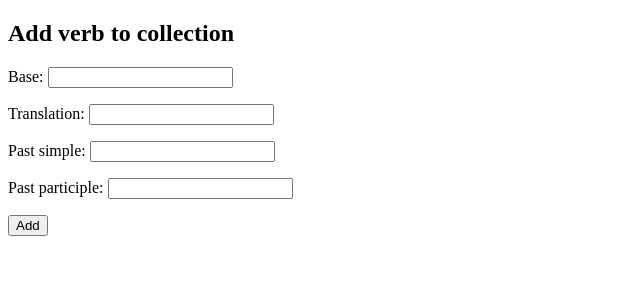
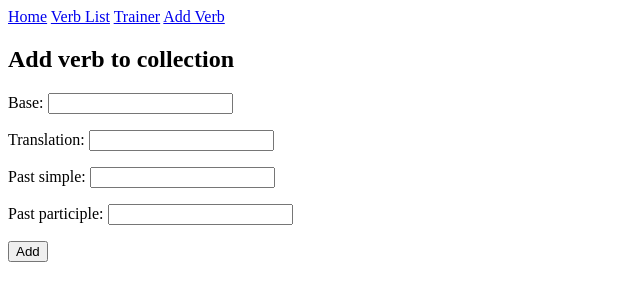
Before and after one commit to AlenKir/irrVerbsDj, a Django app: page /verbapp/verb/add/ in a window 1280 px wide. Shown: the top 301 px of the page, without its empty margins (0-640 px from the left). Run offline with Django 5.2, Linux system fonts and the light colour scheme.

Commit message:
fixes #1

```diff
--- a/verbtrainer/templates/base.html
+++ b/verbtrainer/templates/base.html
@@ -6,7 +6,12 @@
     <title>{% block title %}Irregular Verbs Trainer{% endblock %}</title>
 </head>
 <body>
-    <header></header>
+    <header>
+        <a href="{% url 'index' %}">Home</a>
+        <a href="{% url 'verbapp:verb_list' %}">Verb List</a>
+        <a href="{% url 'verbapp:trainer' %}">Trainer</a>
+        <a href="{% url 'verbapp:verb_add' %}">Add Verb</a>
+    </header>
 
     <main>
         {% block content %}
--- /dev/null
+++ b/verbtrainer/templates/verbtrainer/index.html
@@ -0,0 +1,6 @@
+{% extends "base.html" %}
+
+{% block content %}
+<h1>Welcome to the Irregular Verbs Trainer</h1>
+<p>This is a simple application designed to help learn and practice irregular verbs.</p>
+{% endblock %}
--- a/verbtrainer/verbapp/templates/verbapp/verb_list.html
+++ b/verbtrainer/verbapp/templates/verbapp/verb_list.html
@@ -5,7 +5,7 @@
   <ul>
     {% for verb in verbs %}
       <li>
-        <a href="{% url 'verb_edit' verb.id %}">
+        <a href="{% url 'verbapp:verb_edit' verb.id %}">
           {{ verb.base }} ({{ verb.translation }})
         </a> - {{ verb.past_simple }} - {{ verb.past_participle }}
       </li>
--- a/verbtrainer/verbapp/urls.py
+++ b/verbtrainer/verbapp/urls.py
@@ -1,5 +1,7 @@
 from django.urls import path
 from .views import IrregularVerbListView, TrainerView, VerbUpdateView, AddVerbView
+
+app_name = 'verbapp'
 
 urlpatterns = [
     path('verb_list/', IrregularVerbListView.as_view(), name='verb_list'),
--- a/verbtrainer/verbtrainer/urls.py
+++ b/verbtrainer/verbtrainer/urls.py
@@ -16,8 +16,10 @@ Including another URLconf
 """
 from django.contrib import admin
 from django.urls import path, include
+from . import views
 
 urlpatterns = [
+    path('', views.index, name='index'),
     path('admin/', admin.site.urls),
-    path('verbapp/', include('verbapp.urls')),
+    path('verbapp/', include('verbapp.urls', namespace='verbapp')),
 ]
--- /dev/null
+++ b/verbtrainer/verbtrainer/views.py
@@ -0,0 +1,4 @@
+from django.shortcuts import render
+
+def index(request):
+    return render(request, 'verbtrainer/index.html')
```
